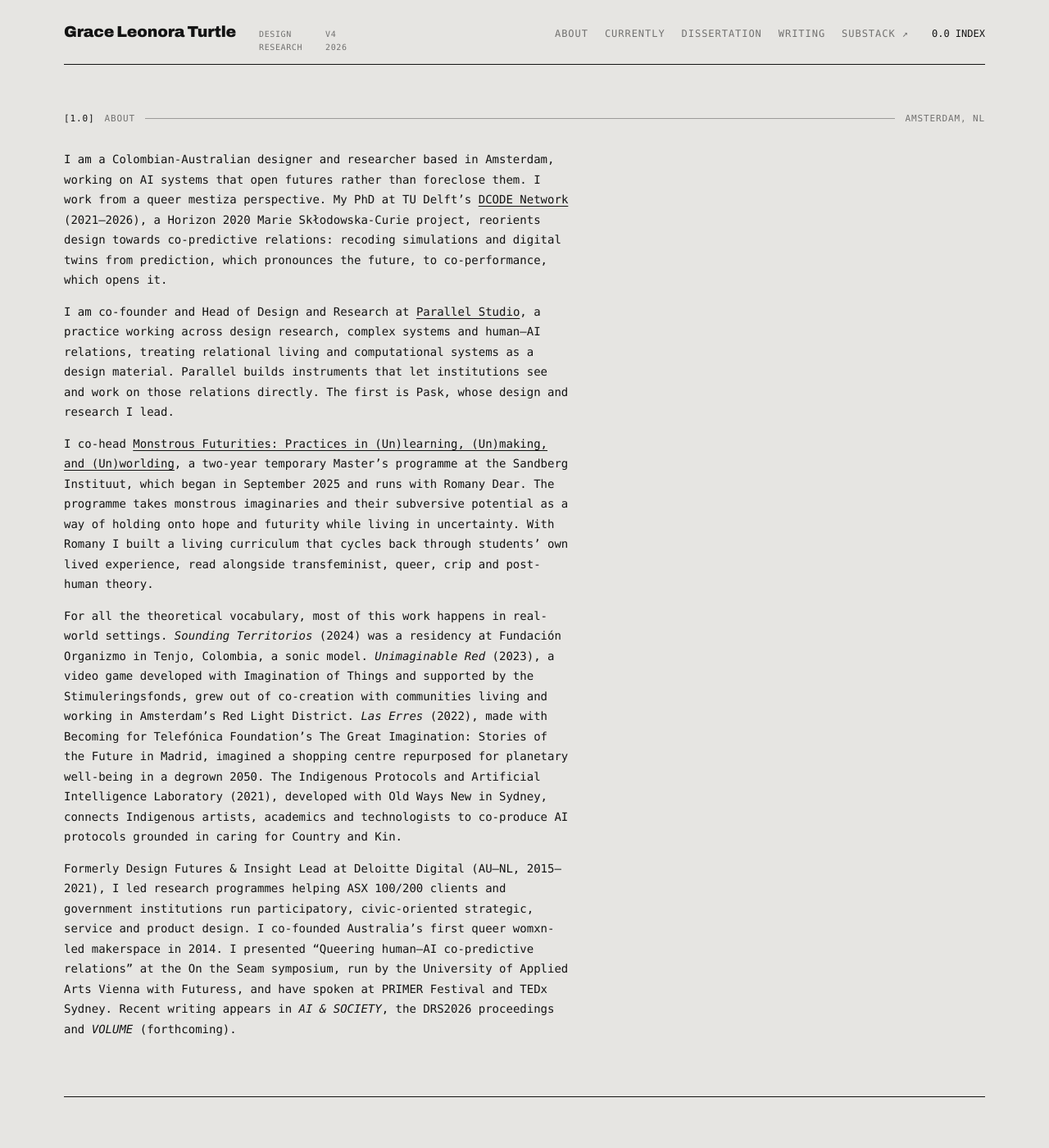
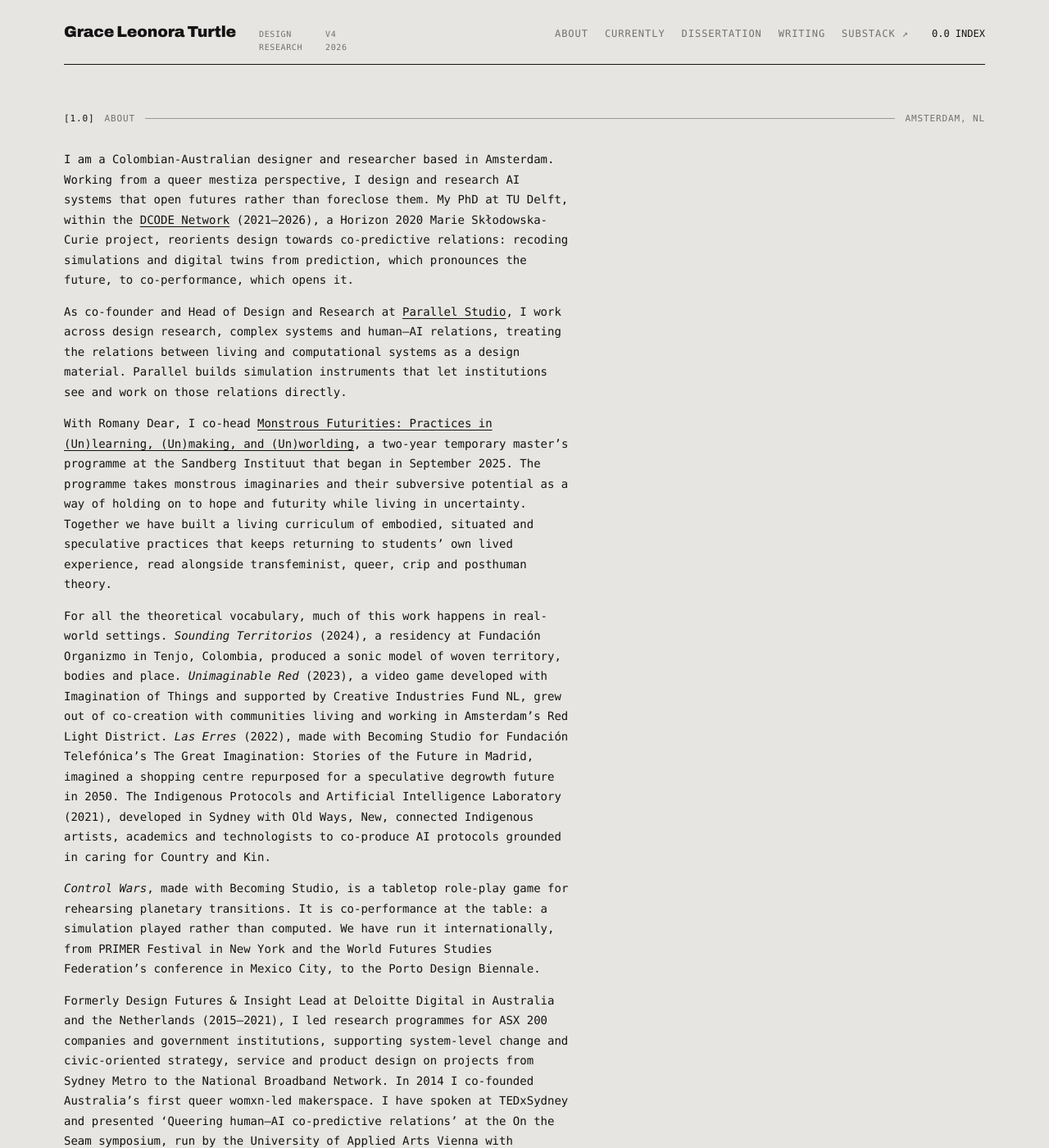
Before and after one commit to graceleonora/graceleonora.github.io, a Jekyll site: the page built from index.md, in a window 1280 px wide and 1400 px high. Shown: the whole window at 82% size. Built offline with Jekyll 4.4.1, drawn with Linux system fonts in a browser that asks for light colours; some web fonts are replaced; some of the changed text lies outside the part shown.

Commit message:
Bio: rewrite — Control Wars paragraph, Bloomsbury Handbook chapter, refined project and Deloitte descriptions
Co-Authored-By: Claude Fable 5 <noreply@anthropic.com>

```diff
--- a/index.md
+++ b/index.md
@@ -7,15 +7,17 @@ marker: "0.0 INDEX"
 <section id="about">
 <div class="status" style="margin-bottom:28px"><span class="lead">[1.0]</span><span>About</span><span class="rule"></span><span>Amsterdam, NL</span></div>
 <div class="prose" markdown="1">
-I am a Colombian-Australian designer and researcher based in Amsterdam, working on AI systems that open futures rather than foreclose them. I work from a queer mestiza perspective. My PhD at TU Delft's [DCODE Network]({{ site.dcode_url }}) (2021–2026), a Horizon 2020 Marie Skłodowska-Curie project, reorients design towards co-predictive relations: recoding simulations and digital twins from prediction, which pronounces the future, to co-performance, which opens it.
+I am a Colombian-Australian designer and researcher based in Amsterdam. Working from a queer mestiza perspective, I design and research AI systems that open futures rather than foreclose them. My PhD at TU Delft, within the [DCODE Network]({{ site.dcode_url }}) (2021–2026), a Horizon 2020 Marie Skłodowska-Curie project, reorients design towards co-predictive relations: recoding simulations and digital twins from prediction, which pronounces the future, to co-performance, which opens it.
 
-I am co-founder and Head of Design and Research at [Parallel Studio]({{ site.parallel_url }}), a practice working across design research, complex systems and human–AI relations, treating relational living and computational systems as a design material. Parallel builds instruments that let institutions see and work on those relations directly. The first is Pask, whose design and research I lead.
+As co-founder and Head of Design and Research at [Parallel Studio]({{ site.parallel_url }}), I work across design research, complex systems and human–AI relations, treating the relations between living and computational systems as a design material. Parallel builds simulation instruments that let institutions see and work on those relations directly.
 
-I co-head [Monstrous Futurities: Practices in (Un)learning, (Un)making, and (Un)worlding]({{ site.monstrous_url }}), a two-year temporary Master's programme at the Sandberg Instituut, which began in September 2025 and runs with Romany Dear. The programme takes monstrous imaginaries and their subversive potential as a way of holding onto hope and futurity while living in uncertainty. With Romany I built a living curriculum that cycles back through students' own lived experience, read alongside transfeminist, queer, crip and post-human theory.
+With Romany Dear, I co-head [Monstrous Futurities: Practices in (Un)learning, (Un)making, and (Un)worlding]({{ site.monstrous_url }}), a two-year temporary master's programme at the Sandberg Instituut that began in September 2025. The programme takes monstrous imaginaries and their subversive potential as a way of holding on to hope and futurity while living in uncertainty. Together we have built a living curriculum of embodied, situated and speculative practices that keeps returning to students' own lived experience, read alongside transfeminist, queer, crip and posthuman theory.
 
-For all the theoretical vocabulary, most of this work happens in real-world settings. *Sounding Territorios* (2024) was a residency at Fundación Organizmo in Tenjo, Colombia, a sonic model. *Unimaginable Red* (2023), a video game developed with Imagination of Things and supported by the Stimuleringsfonds, grew out of co-creation with communities living and working in Amsterdam's Red Light District. *Las Erres* (2022), made with Becoming for Telefónica Foundation's The Great Imagination: Stories of the Future in Madrid, imagined a shopping centre repurposed for planetary well-being in a degrown 2050. The Indigenous Protocols and Artificial Intelligence Laboratory (2021), developed with Old Ways New in Sydney, connects Indigenous artists, academics and technologists to co-produce AI protocols grounded in caring for Country and Kin.
+For all the theoretical vocabulary, much of this work happens in real-world settings. *Sounding Territorios* (2024), a residency at Fundación Organizmo in Tenjo, Colombia, produced a sonic model of woven territory, bodies and place. *Unimaginable Red* (2023), a video game developed with Imagination of Things and supported by Creative Industries Fund NL, grew out of co-creation with communities living and working in Amsterdam's Red Light District. *Las Erres* (2022), made with Becoming Studio for Fundación Telefónica's The Great Imagination: Stories of the Future in Madrid, imagined a shopping centre repurposed for a speculative degrowth future in 2050. The Indigenous Protocols and Artificial Intelligence Laboratory (2021), developed in Sydney with Old Ways, New, connected Indigenous artists, academics and technologists to co-produce AI protocols grounded in caring for Country and Kin.
 
-Formerly Design Futures & Insight Lead at Deloitte Digital (AU–NL, 2015–2021), I led research programmes helping ASX 100/200 clients and government institutions run participatory, civic-oriented strategic, service and product design. I co-founded Australia's first queer womxn-led makerspace in 2014. I presented "Queering human–AI co-predictive relations" at the On the Seam symposium, run by the University of Applied Arts Vienna with Futuress, and have spoken at PRIMER Festival and TEDx Sydney. Recent writing appears in *AI & SOCIETY*, the DRS2026 proceedings and *VOLUME* (forthcoming).
+*Control Wars*, made with Becoming Studio, is a tabletop role-play game for rehearsing planetary transitions. It is co-performance at the table: a simulation played rather than computed. We have run it internationally, from PRIMER Festival in New York and the World Futures Studies Federation's conference in Mexico City, to the Porto Design Biennale.
+
+Formerly Design Futures & Insight Lead at Deloitte Digital in Australia and the Netherlands (2015–2021), I led research programmes for ASX 200 companies and government institutions, supporting system-level change and civic-oriented strategy, service and product design on projects from Sydney Metro to the National Broadband Network. In 2014 I co-founded Australia's first queer womxn-led makerspace. I have spoken at TEDxSydney and presented 'Queering human–AI co-predictive relations' at the On the Seam symposium, run by the University of Applied Arts Vienna with Futuress. Recent writing appears in *AI & SOCIETY*, the DRS2026 proceedings and *VOLUME*, with the chapter 'Autotheory as a Queering Design Methodology' forthcoming in *The Bloomsbury Handbook of Queering Research Methods*.
 </div>
 </section>
 
```
